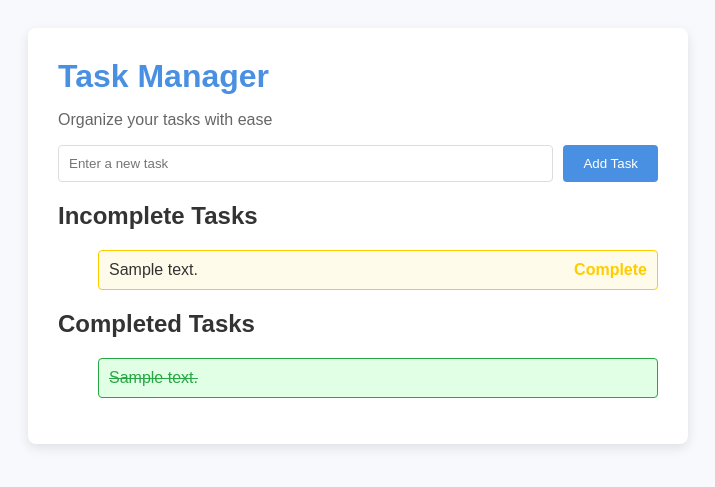
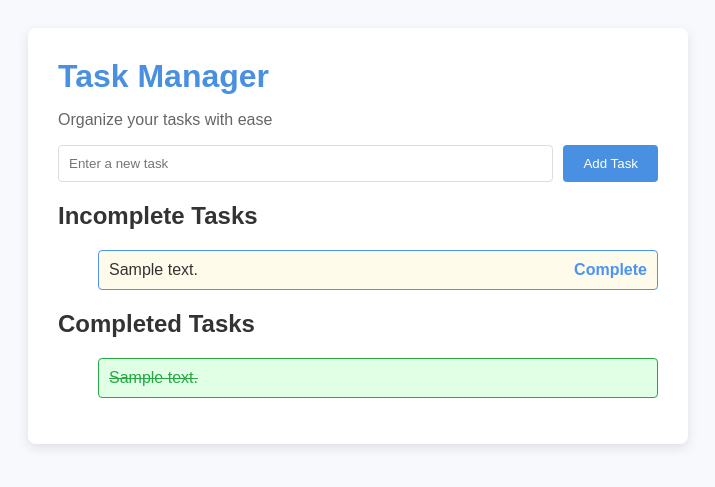
Before and after one commit to x0dee/QuickStart-Py, a Flask app: template app/templates/index.html in a window 1280 px wide. Shown: the top 487 px of the page, without its empty margins (282-997 px from the left). Run offline with Flask 3, Linux system fonts and the light colour scheme; the template is opened without the code that fills it: most values are stand-ins (such as "Sample title", 1, 10 or a date in 2020).

Commit message:
change the color

```diff
--- a/app/static/main.css
+++ b/app/static/main.css
@@ -74,8 +74,9 @@ li {
 /* Incomplete task style */
 li.incomplete {
     background-color: #fffbea;
-    border: 1px solid #ffcc00;
+    border: 1px solid #4c93f5;
 }
+
 
 /* Completed task style */
 li.completed {
@@ -86,7 +87,7 @@ li.completed {
 }
 
 .mark-complete {
-    color: #ffcc00;
+    color: #4c93f5;
     font-weight: bold;
     text-decoration: none;
 }
```
